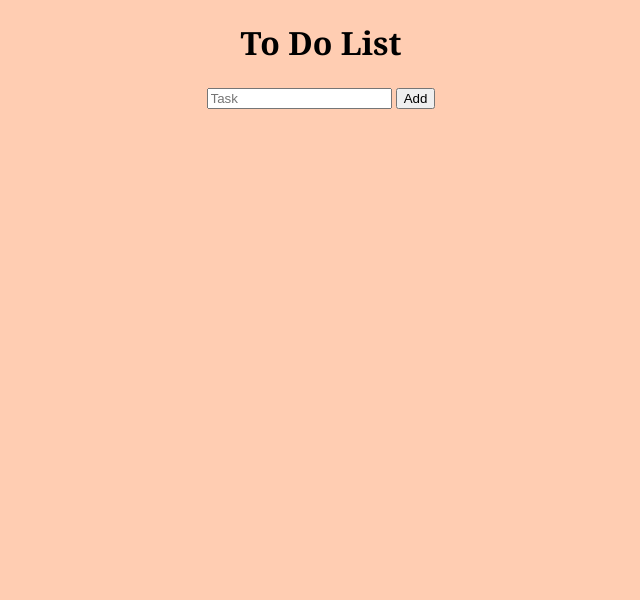
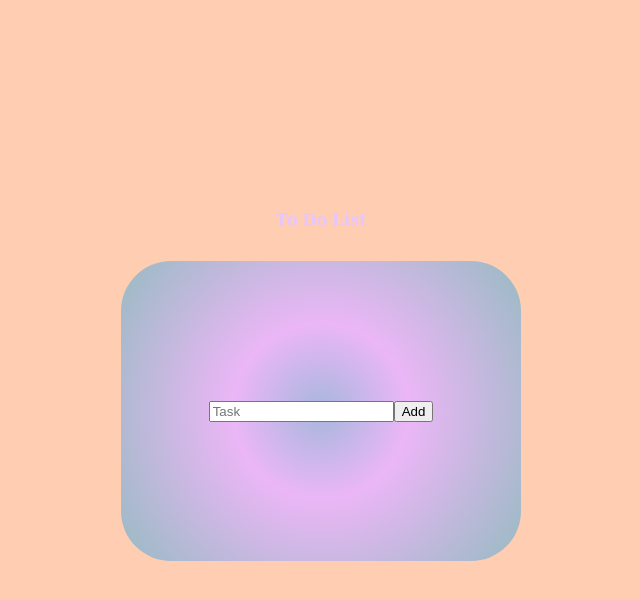
Before and after one commit to keeefles/to-doList, a plain HTML site: page index.html in a window 1280 px wide. Shown: the whole page, without its empty margins (319-959 px from the left). Drawn offline with Linux system fonts and the light colour scheme.

Commit message:
containerDone

```diff
--- a/css/style.css
+++ b/css/style.css
@@ -13,3 +13,31 @@ body {
     margin: 0 auto;
     background-color: #ffcdb2;
 }
+
+.container{
+    display: flex;
+    align-items: center;
+    justify-content: center;
+    flex-direction: column;
+    height: 100vh;
+    width: 100%;
+}
+
+h1 {
+    font-size: large;
+    color: #e7c6ff;
+    margin: 30px 0;
+}
+
+form {
+    display: flex;
+    justify-content: center;
+    align-items: center;
+    margin-bottom: 30px;
+    height: 300px;
+    width: 400px;
+    border-radius: 50px;
+    background: rgb(166,183,221);
+    background: radial-gradient(circle, rgba(166,183,221,1) 0%, rgba(235,182,246,1) 35%, rgba(151,187,194,1) 100%);
+    box-shadow: 20 20 60 #e7c6ff;
+}
```
